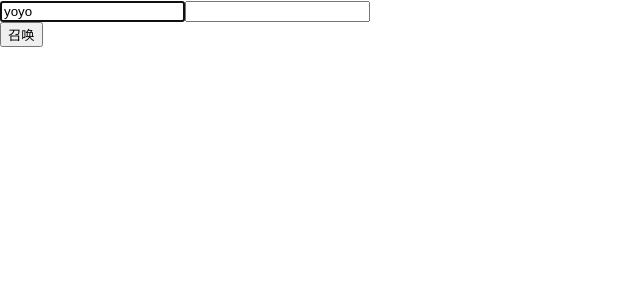
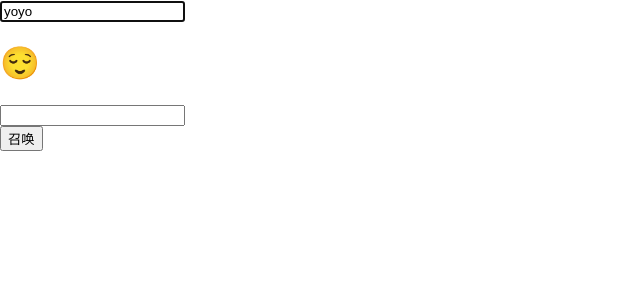
Before and after one commit to keidarcy/react-hook-tutorial, a React (Create React App) app: page / in a window 1280 px wide. Shown: the top 300 px of the page, without its empty margins (0-640 px from the left). Built offline with nearby package versions, Linux system fonts and the light colour scheme.

Commit message:
useLayoutEffect

```diff
--- a/src/App.jsx
+++ b/src/App.jsx
@@ -1,4 +1,4 @@
-import React, { useState, useEffect, useRef } from 'react'
+import React, { useState, useEffect, useRef, useLayoutEffect } from 'react'
 import Tool from './Tool'
 import useForm from './useForm'
 import Input from './Input'
@@ -9,10 +9,18 @@ function App() {
   // const [form, setForm] = useState({ username: 'yoyo', password: '' })
   const [form, handleChange] = useForm({ username: 'yoyo', password: '' })
   const [showTool, setShowTool] = useState(false)
+  const [emoji, setEmoji] = useState('🥳')
   const nameRef = useRef()
 
   useEffect(() => {
+    console.log('from Effect')
+    setEmoji('😌')
     nameRef.current.focus()
+  }, [])
+
+  useLayoutEffect(() => {
+    setEmoji('😍')
+    console.log('from layoutEffect')
   }, [])
 
   return (
@@ -24,6 +32,7 @@ function App() {
         onChange={handleChange}
         ref={nameRef}
       />
+      <h1>{emoji}</h1>
       <input
         onChange={handleChange}
         type="text"
```
